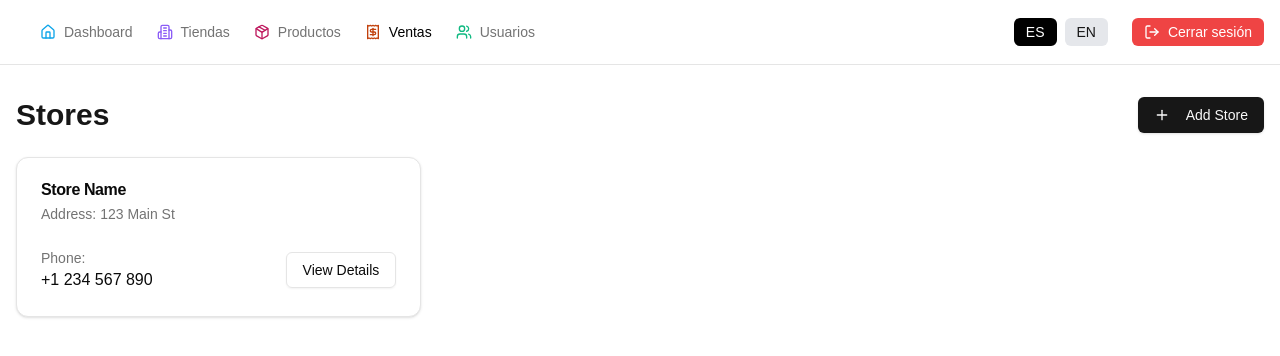
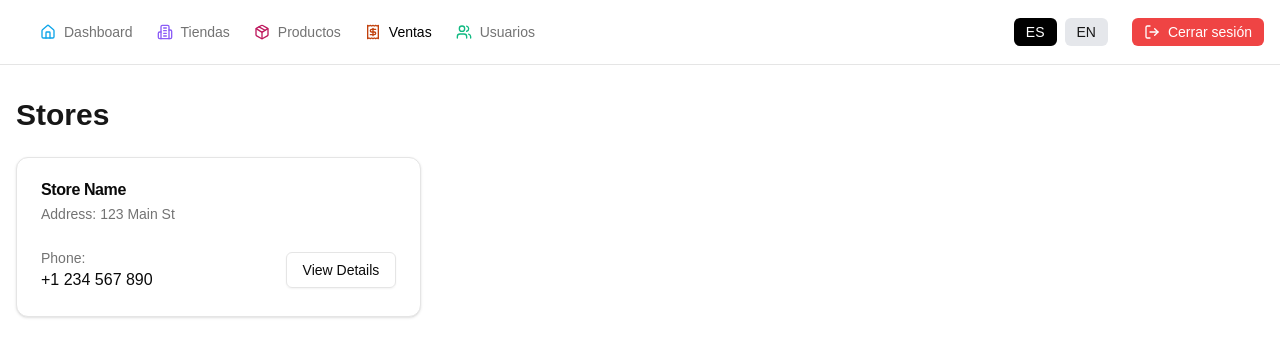
Before and after one commit to valdo0/POS, a Next.js app: page /sales in a window 1280 px wide. Shown: the top 356 px of the page. Built offline with nearby package versions, Linux system fonts and the light colour scheme; no server answers; sample sign-in values are in the browser's storage.

Commit message:
se soluciona bug de Sales

```diff
--- a/src/pages/sales/index.tsx
+++ b/src/pages/sales/index.tsx
@@ -8,21 +8,14 @@ import {
   CardHeader,
   CardTitle,
 } from "@/components/ui/card";
-import { Plus } from "lucide-react";
-import { useState } from "react";
-import CreateStore from "@/components/create-store";
 import AuthLayout from "@/components/authLayouth";
 
 export default function StoresPage() {
-  const [open, setOpen] = useState(false);
 
   return (
     <>
       <div className="flex items-center justify-between">
         <h1 className="text-3xl font-bold">Stores</h1>
-        <Button onClick={() => setOpen(true)}>
-          <Plus className="mr-2 h-4 w-4" /> Add Store
-        </Button>
       </div>
 
       <div className="grid gap-4 md:grid-cols-2 lg:grid-cols-3 mt-6">
@@ -43,7 +36,6 @@ export default function StoresPage() {
         </Card>
       </div>
 
-      <CreateStore open={open} onClose={() => setOpen(false)} />
     </>
   );
 }
```
